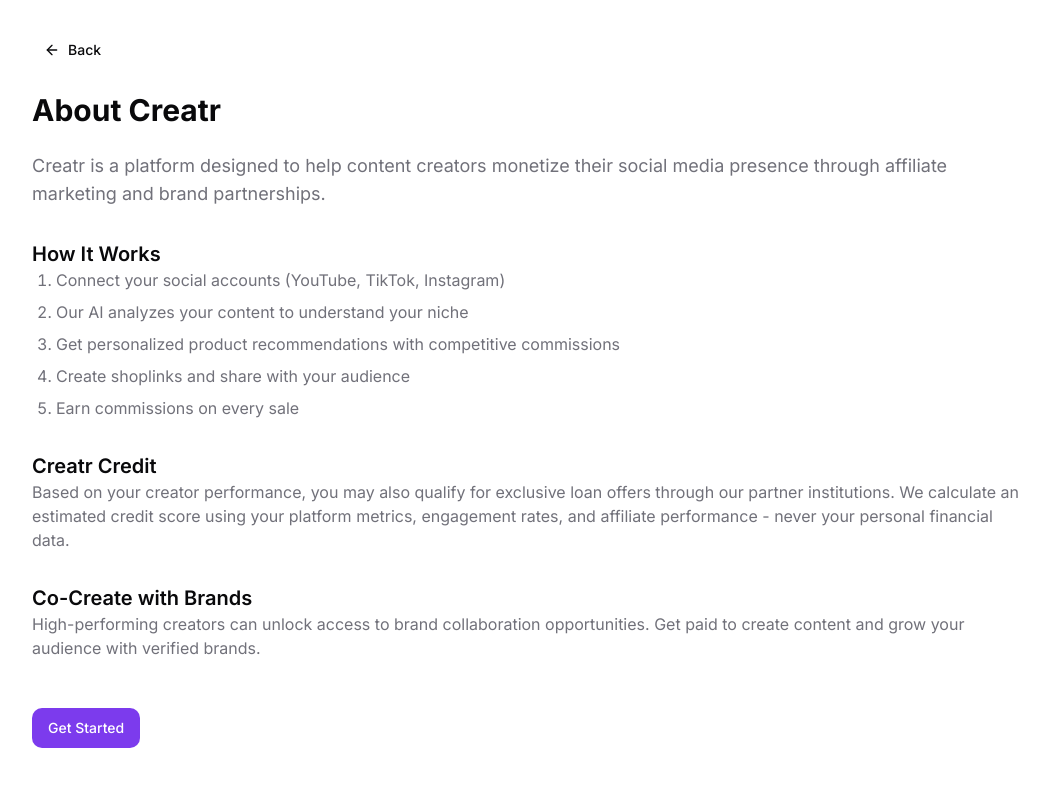
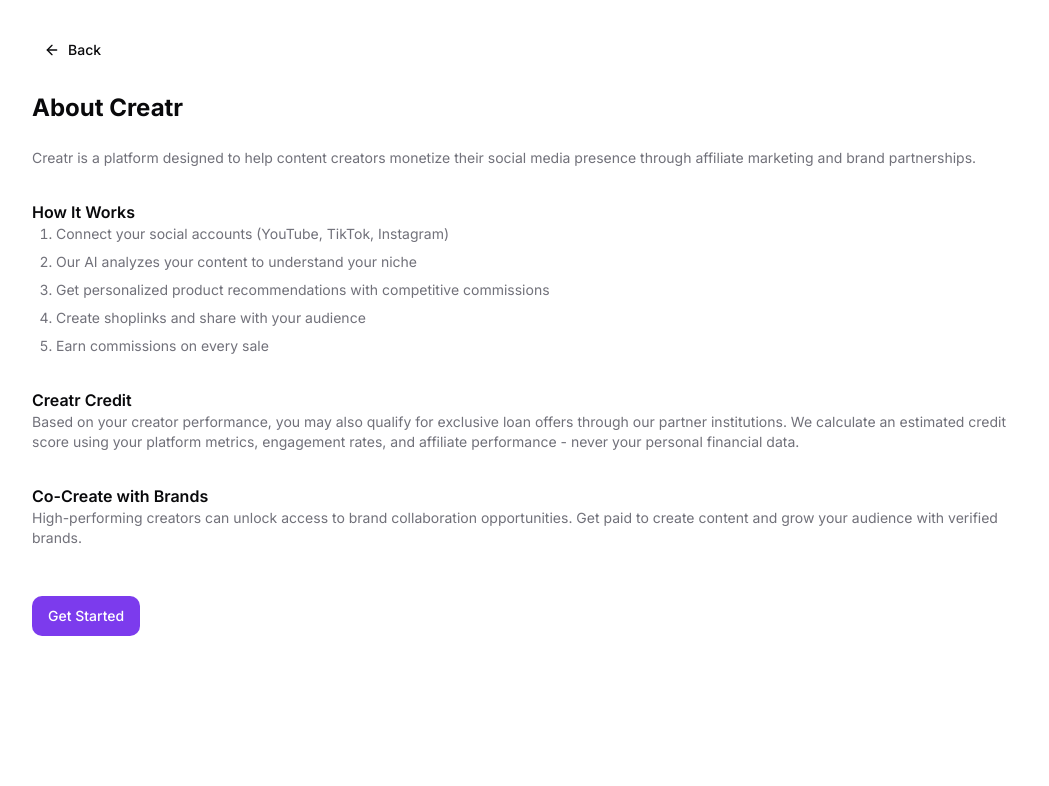
Before and after one commit to shwezque/creatr, a React (Vite) app in the folder apps/web/: page /about in a window 1280 px wide. Shown: the top 786 px of the page, without its empty margins (112-1161 px from the left). Built offline with nearby package versions, Linux system fonts and the light colour scheme.

Commit message:
fix: reduce font sizes on about page and simplify landing page button

```diff
--- a/apps/web/src/routes/about.tsx
+++ b/apps/web/src/routes/about.tsx
@@ -16,16 +16,16 @@
                     </Link>
                 </Button>
 
-                <h1 className="mb-6 text-3xl font-bold">About Creatr</h1>
+                <h1 className="mb-6 text-2xl font-bold">About Creatr</h1>
 
                 <div className="prose prose-neutral max-w-none dark:prose-invert">
-                    <p className="text-lg text-muted-foreground">
+                    <p className="text-sm text-muted-foreground">
                         Creatr is a platform designed to help content creators monetize their social media presence
                         through affiliate marketing and brand partnerships.
                     </p>
 
-                    <h2 className="mt-8 text-xl font-semibold">How It Works</h2>
-                    <ol className="list-decimal space-y-2 pl-6 text-muted-foreground">
+                    <h2 className="mt-8 text-base font-semibold">How It Works</h2>
+                    <ol className="list-decimal space-y-2 pl-6 text-sm text-muted-foreground">
                         <li>Connect your social accounts (YouTube, TikTok, Instagram)</li>
                         <li>Our AI analyzes your content to understand your niche</li>
                         <li>Get personalized product recommendations with competitive commissions</li>
@@ -33,15 +33,15 @@
                         <li>Earn commissions on every sale</li>
                     </ol>
 
-                    <h2 className="mt-8 text-xl font-semibold">Creatr Credit</h2>
-                    <p className="text-muted-foreground">
+                    <h2 className="mt-8 text-base font-semibold">Creatr Credit</h2>
+                    <p className="text-sm text-muted-foreground">
                         Based on your creator performance, you may also qualify for exclusive loan offers through
                         our partner institutions. We calculate an estimated credit score using your platform metrics,
                         engagement rates, and affiliate performance - never your personal financial data.
                     </p>
 
-                    <h2 className="mt-8 text-xl font-semibold">Co-Create with Brands</h2>
-                    <p className="text-muted-foreground">
+                    <h2 className="mt-8 text-base font-semibold">Co-Create with Brands</h2>
+                    <p className="text-sm text-muted-foreground">
                         High-performing creators can unlock access to brand collaboration opportunities.
                         Get paid to create content and grow your audience with verified brands.
                     </p>
--- a/apps/web/src/routes/index.tsx
+++ b/apps/web/src/routes/index.tsx
@@ -60,17 +60,9 @@
                     </p>
 
                     <div className="flex flex-col items-center gap-4 sm:flex-row sm:justify-center">
-                        {isAuthenticated ? (
-                            <Button size="lg" asChild>
-                                <Link to="/app/connect">
-                                    Go to Dashboard <ArrowRight className="ml-2 h-4 w-4" />
-                                </Link>
-                            </Button>
-                        ) : (
-                            <Button size="lg" onClick={handleGetStarted} disabled={isLoading}>
-                                {isLoading ? 'Loading...' : 'Get Started'} <ArrowRight className="ml-2 h-4 w-4" />
-                            </Button>
-                        )}
+                        <Button size="lg" onClick={handleGetStarted} disabled={isLoading}>
+                            {isLoading ? 'Loading...' : 'Get Started'} <ArrowRight className="ml-2 h-4 w-4" />
+                        </Button>
                         <Button variant="outline" size="lg" asChild>
                             <Link to="/about">Learn More</Link>
                         </Button>
```
